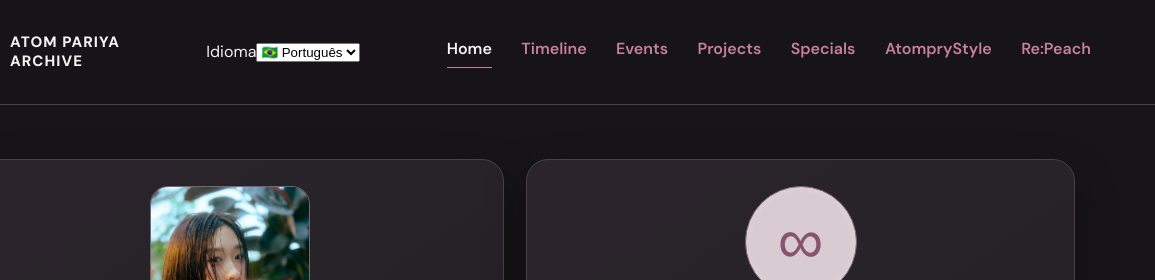
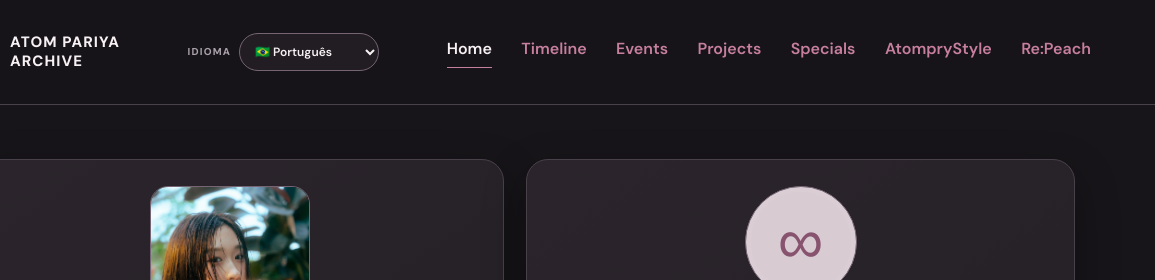
Before and after one commit to atompariyabrasilofc/atom-pariya-archive, a plain HTML site: page index.html in a window 1280 px wide. Shown: the top 280 px of the page, 125-1280 px from the left. Drawn offline with Linux system fonts and the light colour scheme; no server answers.

Commit message:
Style multilingual language selector

```diff
--- a/styles.css
+++ b/styles.css
@@ -261,3 +261,11 @@ main > section.profiles.page-hidden { display: none !important; }
 .live-playlist p:not(.eyebrow) { color:#d5cbd2; }
 @media(max-width:900px) { .live-grid { grid-template-columns:repeat(2,minmax(0,1fr)); } }
 @media(max-width:560px) { .live-grid { grid-template-columns:1fr; } .live-archive-heading { align-items:flex-start; flex-direction:column; } }
+
+
+/* Language selector */
+.language-switcher { display:flex; align-items:center; gap:8px; flex-shrink:0; }
+.language-label { color:var(--muted); font-size:10px; font-weight:800; letter-spacing:.12em; text-transform:uppercase; }
+#language-select { max-width:155px; padding:9px 30px 9px 11px; border:1px solid #756574; border-radius:999px; background:#211d22; color:var(--cream); font:600 12px 'DM Sans',system-ui,sans-serif; cursor:pointer; }
+#language-select:focus-visible { outline:2px solid var(--pink); outline-offset:3px; }
+@media(max-width:760px) { .site-header { column-gap:12px; } .language-switcher { margin-left:auto; order:2; } .menu-toggle { order:3; } nav { order:4; } .language-label { display:none; } #language-select { max-width:132px; padding:8px 24px 8px 9px; font-size:11px; } }
```
